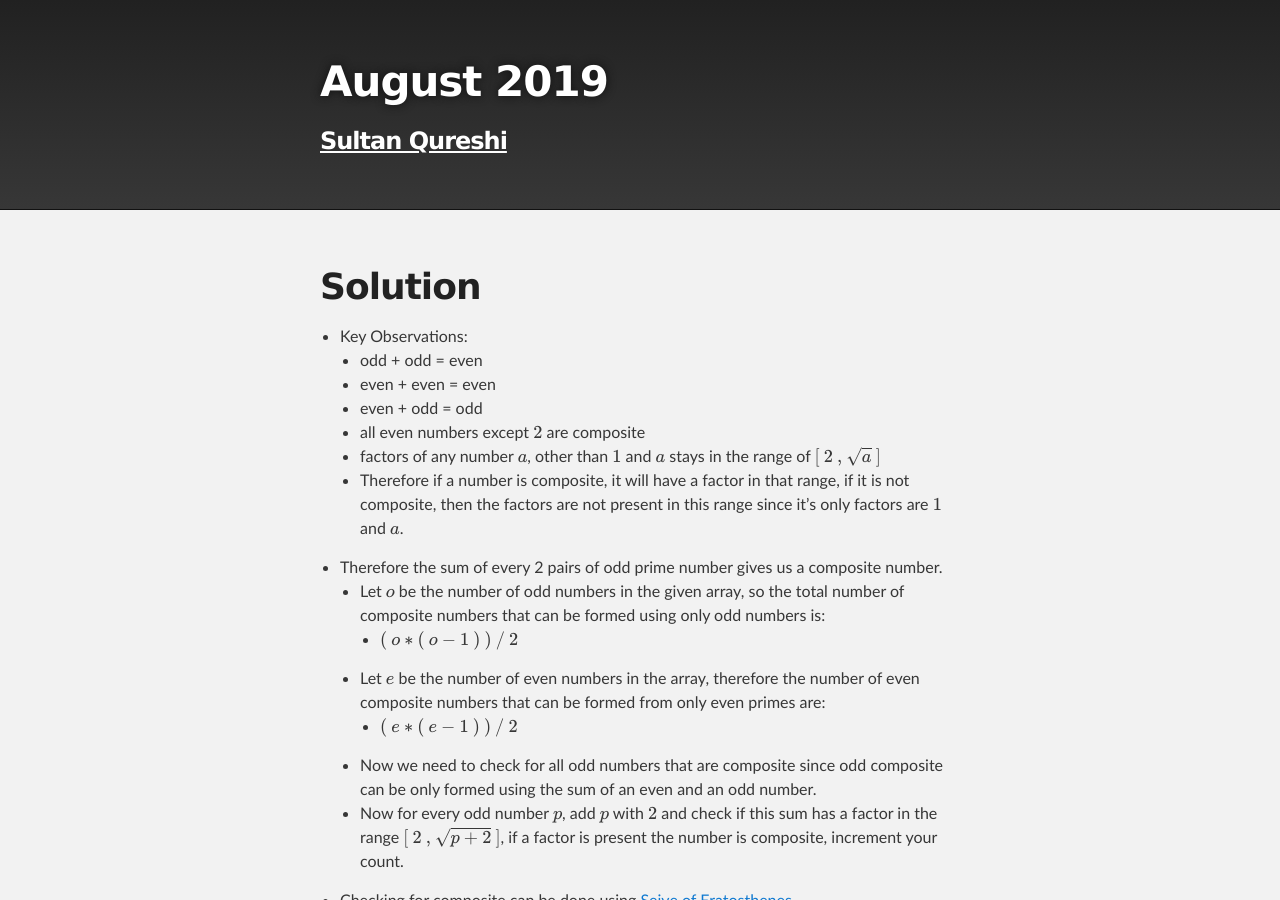
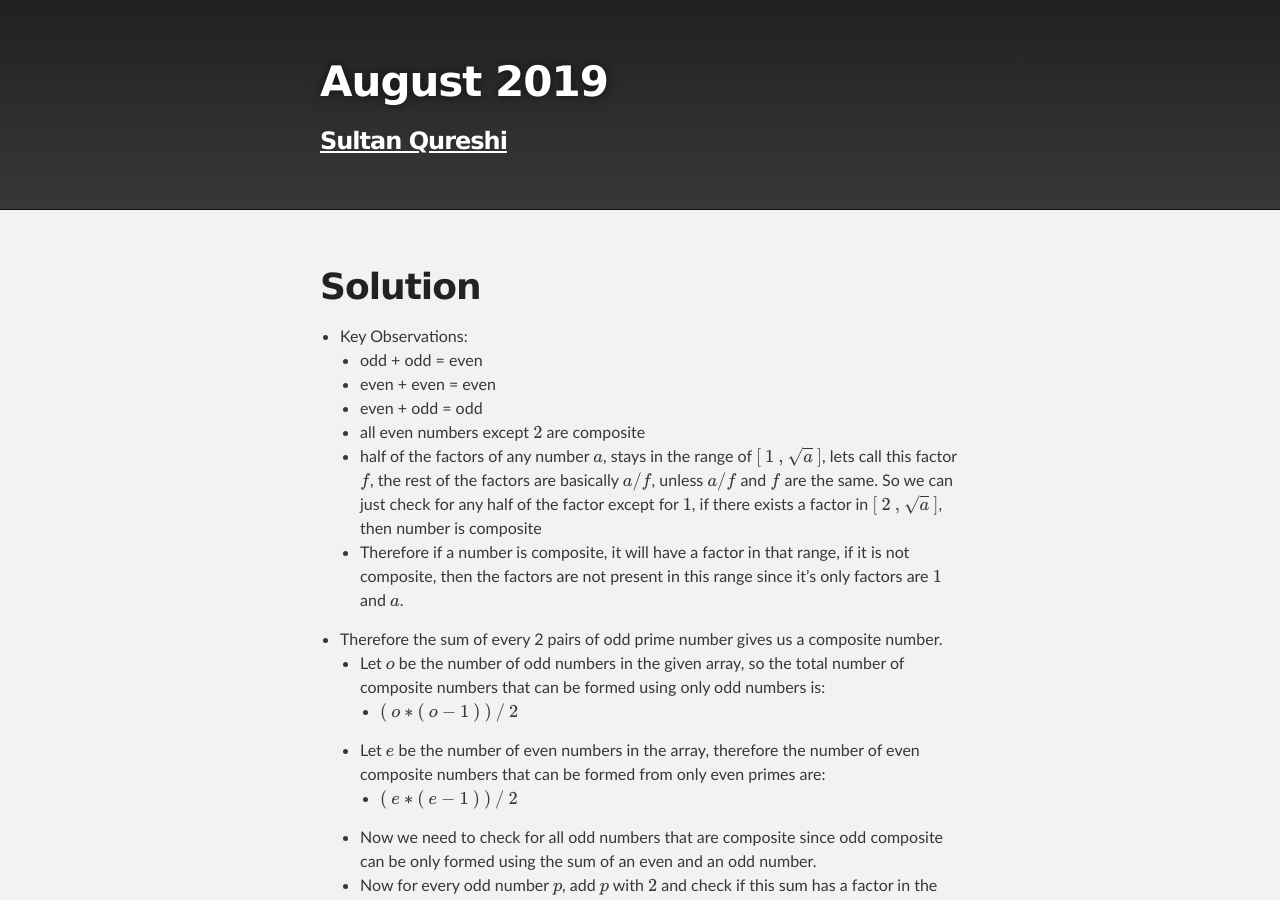
Before and after one commit to ieee-uvce-cs/ncode, a Jekyll site: the page built from editorials/August-2019/Sultan-Qureshi.md, in a window 1280 px wide and 900 px high. Built offline with Jekyll 4.4.1, drawn with Linux system fonts in a browser that asks for light colours; formulas are drawn with MathJax 3.

Commit message:
Update Sultan-Qureshi.md

```diff
--- a/editorials/August-2019/Sultan-Qureshi.md
+++ b/editorials/August-2019/Sultan-Qureshi.md
@@ -11,7 +11,7 @@ link: https://www.hackerrank.com/contests/uvce-ncode-august-2019/challenges/sult
   * even + even = even
   * even + odd  = odd
   * all even numbers except $2$ are composite
-  * factors of any number $a$, other than $1$ and $a$ stays in the range of $[$ $2$ $,$ $\sqrt{a}$ $]$
+  * half of the factors of any number $a$, stays in the range of $[$ $1$ $,$ $\sqrt{a}$ $]$, lets call this factor $f$, the rest of the factors are basically $a/f$, unless $a/f$ and $f$ are the same. So we can just check for any half of the factor except for $1$, if there exists a factor in  $[$ $2$ $,$ $\sqrt{a}$ $]$, then number is composite
   * Therefore if a number is composite, it will have a factor in that range, if it is not composite, then the factors are not present in this range since it's only factors are $1$ and $a$.
 
 * Therefore the sum of every 2 pairs of odd prime number gives us a composite number.
```
